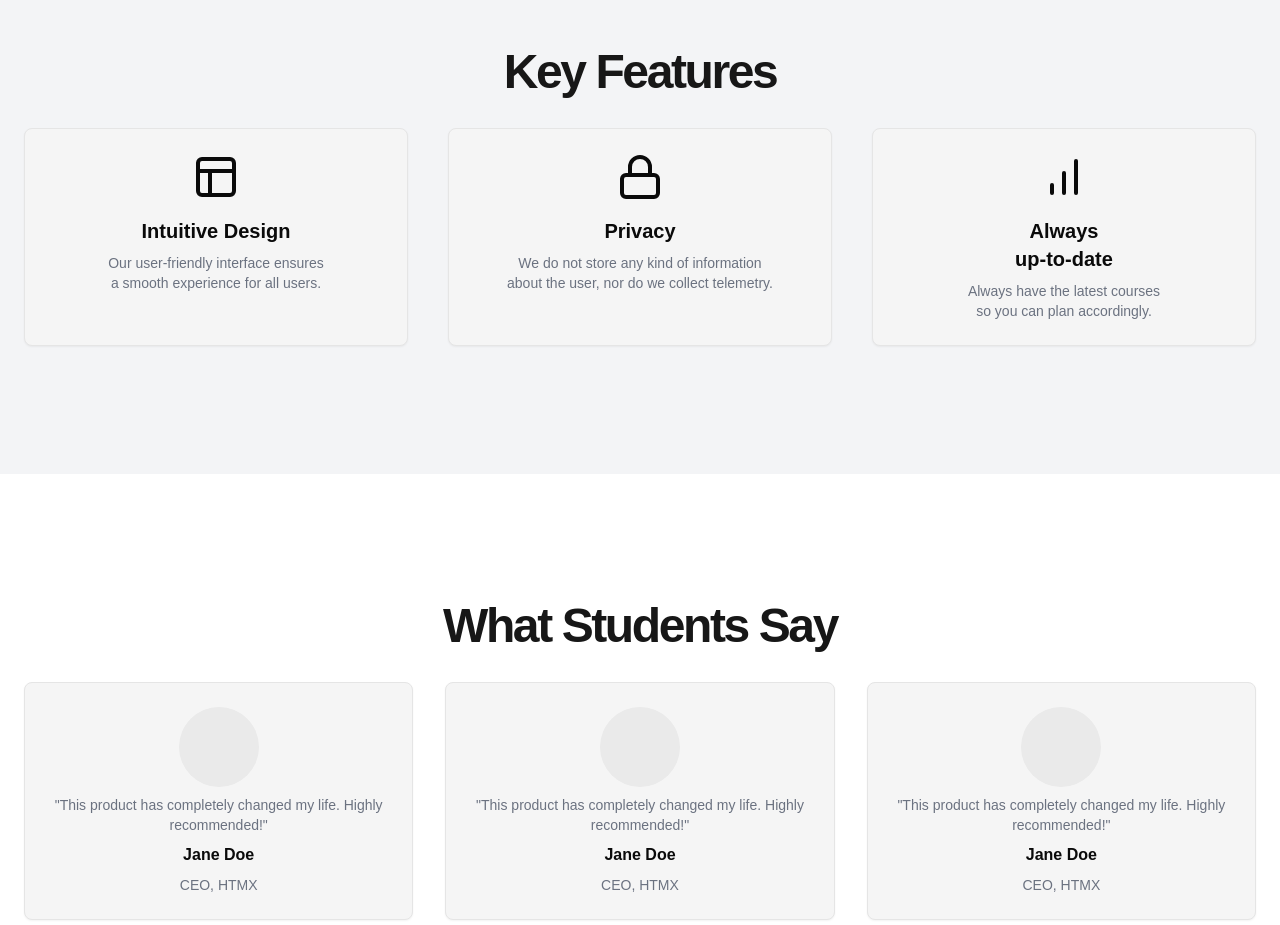
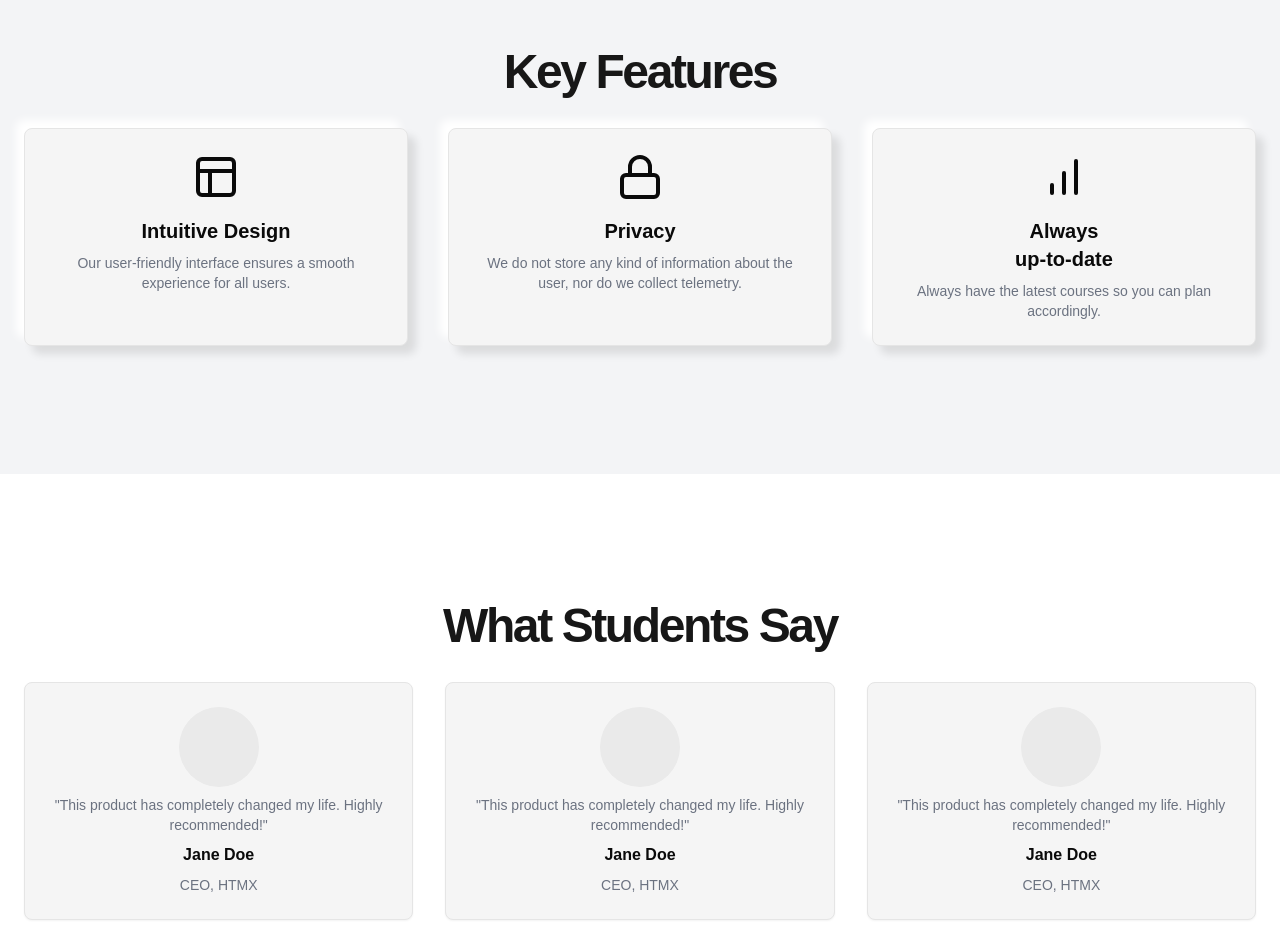
Before and after one commit to mitsimi/kussp, a Next.js app: page / in a window 1280 px wide. Shown: the part 800-1725 px from the top of the page. Built offline with nearby package versions, Linux system fonts and the light colour scheme.

Commit message:
nicer dicer

```diff
--- a/app/page.tsx
+++ b/app/page.tsx
@@ -2,6 +2,7 @@
 
 import { Button } from "@/components/ui/button";
 import { CardContent, Card } from "@/components/ui/card";
+import { cn } from "@/lib/utils";
 
 import { JSX, SVGProps } from "react";
 
@@ -40,8 +41,14 @@ export default function LandingPage() {
           <h2 className="text-3xl font-bold tracking-tighter sm:text-5xl text-center mb-8">
             Key Features
           </h2>
-          <div className="grid gap-10 sm:grid-cols-2 md:grid-cols-3 text-balance sm:*:[&:last-child]:col-span-full md:*:[&:last-child]:col-span-1">
-            <Card className="">
+          <div
+            className={cn(
+              "grid gap-10 sm:grid-cols-2 md:grid-cols-3",
+              "sm:*:[&:last-child]:col-span-full md:*:[&:last-child]:col-span-1",
+              "*:shadow-neo"
+            )}
+          >
+            <Card>
               <CardContent className="flex flex-col items-center space-y-2 p-6">
                 <LayoutIcon className="h-12 w-12 mb-2" />
                 <h3 className="text-xl font-bold">Intuitive Design</h3>
```
